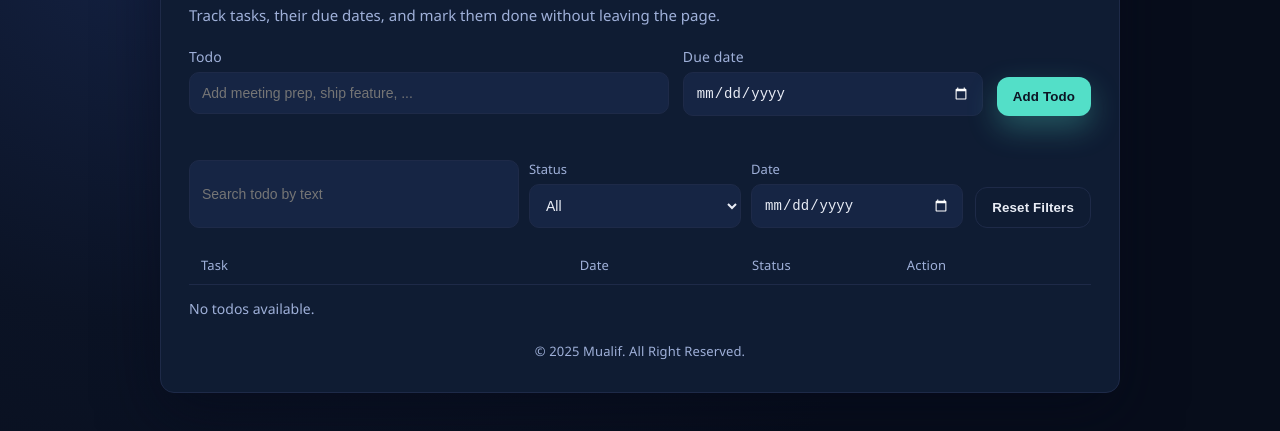
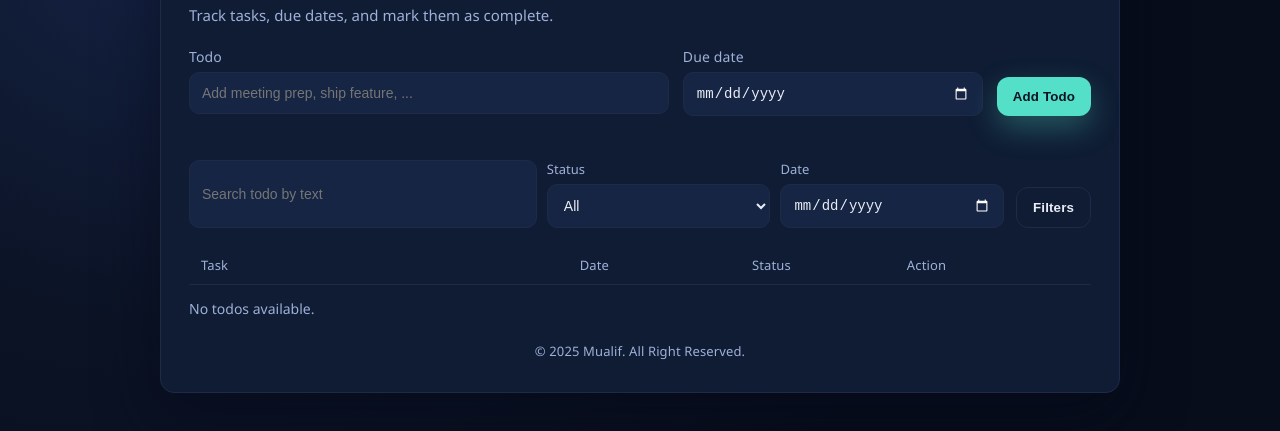
Before and after one commit to Mualif-hmby/CodingCamp-24Nov-MualifHambya, a plain HTML site: page index.html in a window 1280 px wide. Shown: the part 253-684 px from the top of the page. Drawn offline with Linux system fonts and the light colour scheme.

Commit message:
Konfigurasi awal mini project

```diff
--- a/index.html
+++ b/index.html
@@ -3,7 +3,7 @@
   <head>
     <meta charset="UTF-8" />
     <meta name="viewport" content="width=device-width, initial-scale=1.0" />
-    <title>Todo List | RevoU</title>
+    <title>Todo List - Mualif Hambya</title>
     <link rel="stylesheet" href="css/style.css" />
   </head>
   <body>
@@ -18,8 +18,7 @@
             </button>
           </div>
           <p class="muted">
-            Track tasks, their due dates, and mark them done without leaving the
-            page.
+            Track tasks, due dates, and mark them as complete.
           </p>
         </header>
 
@@ -70,7 +69,7 @@
             </div>
           </div>
           <button type="button" id="filter-btn" class="btn outline">
-            Reset Filters
+            Filters
           </button>
         </div>
 
@@ -87,9 +86,7 @@
           </p>
         </section>
 
-        <footer class="footer">
-          © 2025 Mualif. All Right Reserved.
-        </footer>
+        <footer class="footer">© 2025 Mualif. All Right Reserved.</footer>
       </section>
     </main>
 
```
